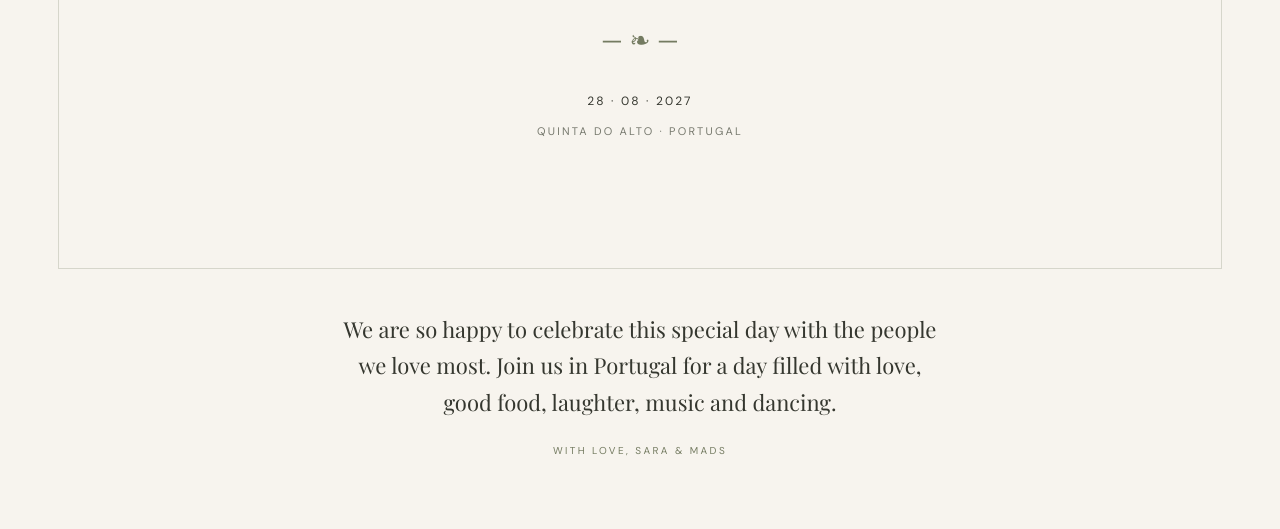
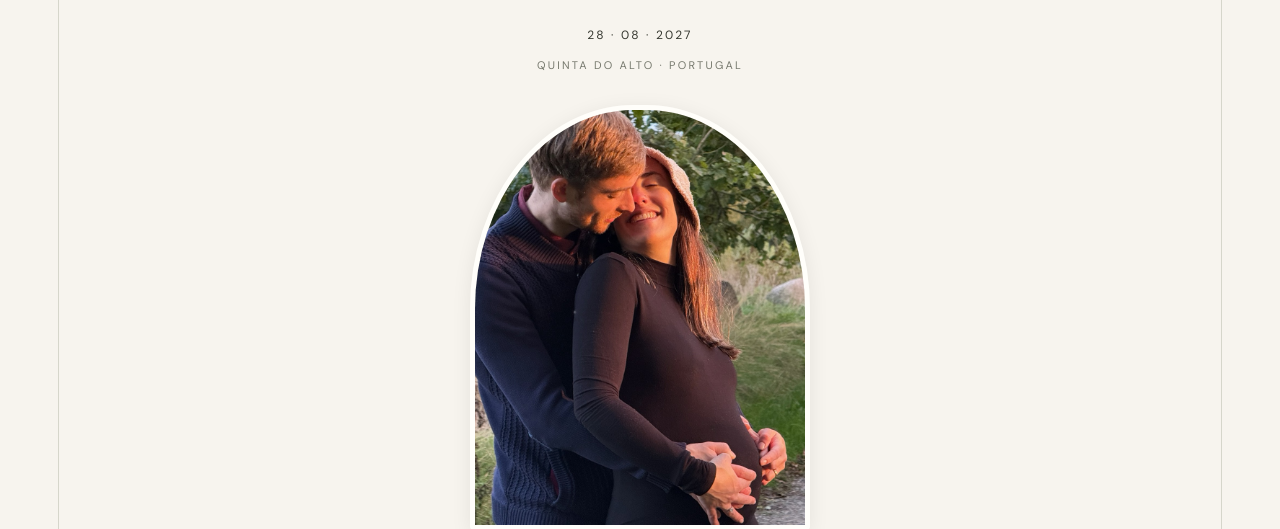
Before and after one commit to sblg/wedding, a plain HTML site: page index.html in a window 1280 px wide. Shown: the part 423-952 px from the top of the page. Drawn offline with nearby package versions, Linux system fonts and the light colour scheme; a web font is replaced by a local one.

Commit message:
Update index.html

```diff
--- a/index.html
+++ b/index.html
@@ -92,6 +92,11 @@
       <div class="flourish">— ❧ —</div>
       <div class="hero-date">28 · 08 · 2027</div>
       <div class="hero-place">Quinta do Alto · Portugal</div>
+      <img
+  class="couple-photo"
+  src="sara-and-mads.jpg"
+  alt="Sara and Mads"
+>
     </div>
   </div>
 
```
